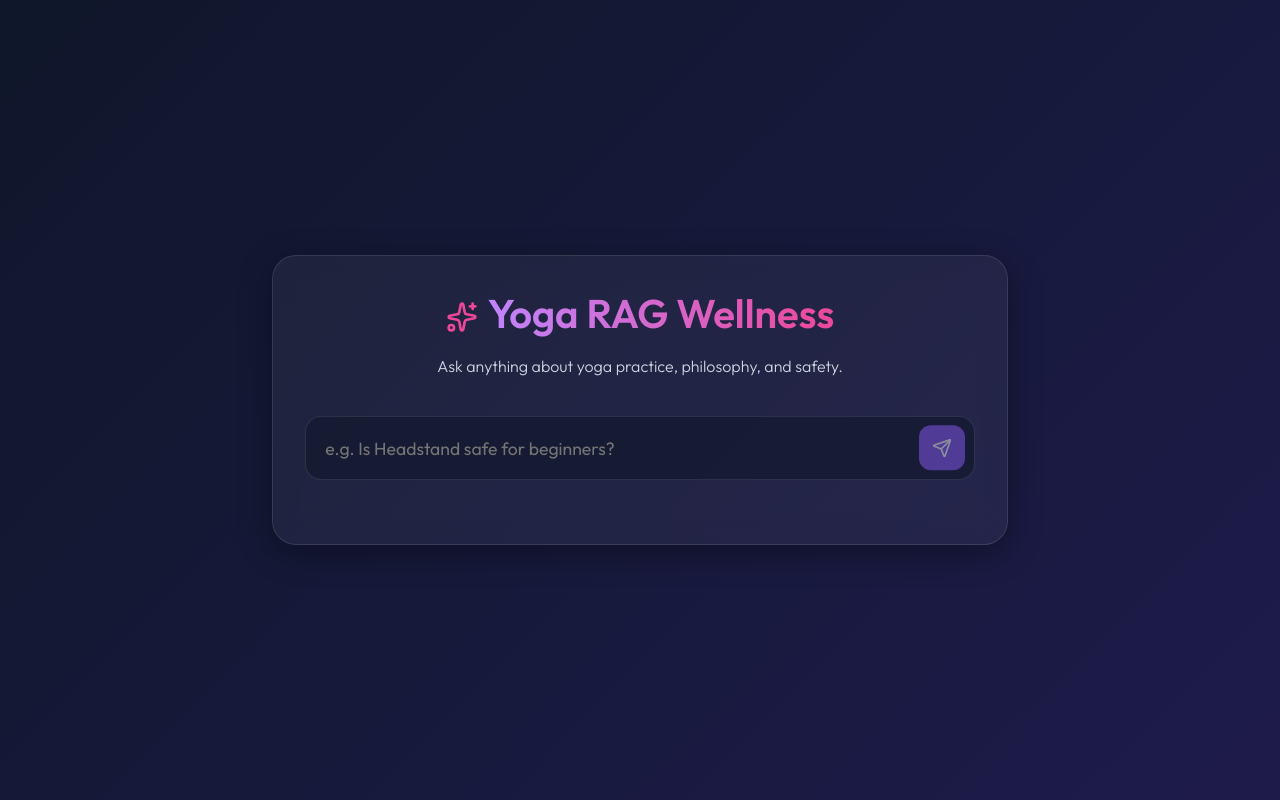
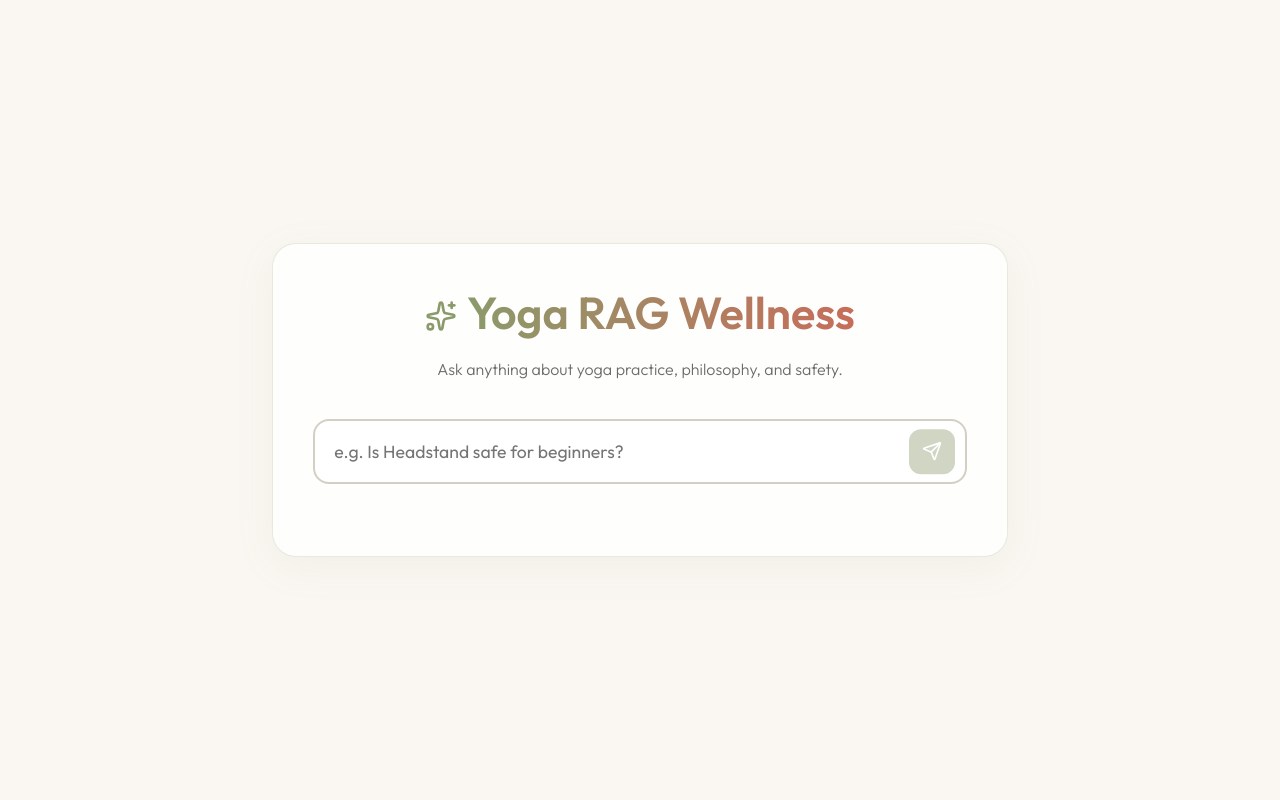
Before and after one commit to SravanthDev/Yoga-RAG-Wellness-Micro-App, a React app in the folder frontend/: page / in a window 1280 px wide. Built offline with nearby package versions, Linux system fonts and the light colour scheme; the HTML template or start-up script is replaced by a standard one.

Commit message:
style: update theme to warm cream and olive green palette

```diff
--- a/frontend/src/App.jsx
+++ b/frontend/src/App.jsx
@@ -48,7 +48,7 @@ function App() {
       <div className="glass-panel">
         <div className="header">
           <div style={{ display: 'flex', justifyContent: 'center', gap: '10px', alignItems: 'center', marginBottom: '10px' }}>
-            <Sparkles color="#ec4899" size={32} />
+            <Sparkles color="#8B9A6B" size={32} />
             <h1>Yoga RAG Wellness</h1>
           </div>
           <p>Ask anything about yoga practice, philosophy, and safety.</p>
--- a/frontend/src/index.css
+++ b/frontend/src/index.css
@@ -1,17 +1,16 @@
-
 @import url('https://fonts.googleapis.com/css2?family=Outfit:wght@300;400;600&display=swap');
 
 :root {
-  --bg-gradient: linear-gradient(135deg, #0f172a 0%, #1e1b4b 100%);
-  --glass-bg: rgba(255, 255, 255, 0.05);
-  --glass-border: rgba(255, 255, 255, 0.1);
-  --primary: #8b5cf6;
-  --primary-glow: rgba(139, 92, 246, 0.5);
-  --text-primary: #f8fafc;
-  --text-secondary: #cbd5e1;
-  --accent-pink: #ec4899;
-  --danger: #ef4444;
-  --success: #10b981;
+  --bg-color: #FAF7F2;
+  --text-primary: #3A3A3A;
+  --text-secondary: #6B6B6B;
+  --primary: #8B9A6B;
+  --primary-glow: rgba(139, 154, 107, 0.2);
+  --accent: #D4CFC4;
+  --danger: #C76D5A;
+  --glass-bg: rgba(255, 255, 255, 0.8);
+  --glass-border: rgba(139, 154, 107, 0.2);
+  --success: #8B9A6B;
 }
 
 * {
@@ -22,7 +21,7 @@
 
 body {
   font-family: 'Outfit', sans-serif;
-  background: var(--bg-gradient);
+  background: var(--bg-color);
   color: var(--text-primary);
   min-height: 100vh;
   display: flex;
@@ -39,12 +38,12 @@ body {
 
 .glass-panel {
   background: var(--glass-bg);
-  backdrop-filter: blur(12px);
-  -webkit-backdrop-filter: blur(12px);
+  backdrop-filter: blur(16px);
+  -webkit-backdrop-filter: blur(16px);
   border: 1px solid var(--glass-border);
   border-radius: 24px;
-  padding: 2rem;
-  box-shadow: 0 8px 32px 0 rgba(0, 0, 0, 0.37);
+  padding: 2.5rem;
+  box-shadow: 0 10px 40px rgba(139, 154, 107, 0.08);
   transition: all 0.3s ease;
 }
 
@@ -54,9 +53,9 @@ body {
 }
 
 .header h1 {
-  font-size: 2.5rem;
+  font-size: 2.8rem;
   font-weight: 600;
-  background: linear-gradient(to right, #c084fc, #ec4899);
+  background: linear-gradient(to right, var(--primary), var(--danger));
   -webkit-background-clip: text;
   -webkit-text-fill-color: transparent;
   margin-bottom: 0.5rem;
@@ -75,11 +74,11 @@ body {
 .query-input {
   width: 100%;
   padding: 1.2rem;
-  padding-right: 4rem;
-  background: rgba(15, 23, 42, 0.6);
-  border: 1px solid var(--glass-border);
+  padding-right: 4.5rem;
+  background: white;
+  border: 2px solid var(--accent);
   border-radius: 16px;
-  color: white;
+  color: var(--text-primary);
   font-size: 1.1rem;
   font-family: 'Outfit', sans-serif;
   transition: all 0.3s ease;
@@ -88,12 +87,12 @@ body {
 .query-input:focus {
   outline: none;
   border-color: var(--primary);
-  box-shadow: 0 0 15px var(--primary-glow);
+  box-shadow: 0 0 20px var(--primary-glow);
 }
 
 .ask-btn {
   position: absolute;
-  right: 10px;
+  right: 12px;
   top: 50%;
   transform: translateY(-50%);
   background: var(--primary);
@@ -102,33 +101,36 @@ body {
   padding: 0.8rem;
   border-radius: 12px;
   cursor: pointer;
-  transition: transform 0.2s, background 0.2s;
+  transition: all 0.2s;
   display: flex;
   align-items: center;
   justify-content: center;
 }
 
 .ask-btn:hover {
-  background: #7c3aed;
+  background: #76845a;
   transform: translateY(-50%) scale(1.05);
+  box-shadow: 0 4px 12px rgba(139, 154, 107, 0.2);
 }
 
 .ask-btn:disabled {
-  opacity: 0.5;
+  opacity: 0.4;
   cursor: not-allowed;
 }
 
 .loading-spinner {
   width: 24px;
   height: 24px;
-  border: 3px solid rgba(255,255,255,0.3);
+  border: 3px solid rgba(255, 255, 255, 0.4);
   border-radius: 50%;
   border-top-color: white;
-  animation: spin 1s ease-in-out infinite;
+  animation: spin 1s linear infinite;
 }
 
 @keyframes spin {
-  to { transform: rotate(360deg); }
+  to {
+    transform: rotate(360deg);
+  }
 }
 
 .response-area {
@@ -137,81 +139,97 @@ body {
 }
 
 .unsafe-banner {
-  background: rgba(239, 68, 68, 0.1);
+  background: rgba(199, 109, 90, 0.1);
   border: 1px solid var(--danger);
-  color: #fca5a5;
+  color: #C76D5A;
   padding: 1rem;
   border-radius: 12px;
   margin-bottom: 1.5rem;
   display: flex;
   align-items: center;
-  gap: 10px;
+  gap: 12px;
+  font-weight: 500;
 }
 
 .answer-card {
-  background: rgba(255, 255, 255, 0.03);
+  background: rgba(255, 255, 255, 0.4);
   border-radius: 16px;
-  padding: 1.5rem;
-  line-height: 1.6;
+  padding: 1.8rem;
+  line-height: 1.8;
   font-size: 1.05rem;
+  color: var(--text-primary);
+  box-shadow: inset 0 2px 4px rgba(139, 154, 107, 0.05);
 }
 
 .sources-section {
   margin-top: 1.5rem;
-  padding-top: 1rem;
-  border-top: 1px solid var(--glass-border);
+  padding-top: 1.5rem;
+  border-top: 2px solid rgba(212, 207, 196, 0.3);
 }
 
 .sources-title {
-  font-size: 0.9rem;
+  font-size: 0.85rem;
   color: var(--text-secondary);
-  margin-bottom: 0.5rem;
+  margin-bottom: 0.8rem;
   text-transform: uppercase;
-  letter-spacing: 1px;
+  letter-spacing: 1.5px;
+  font-weight: 600;
 }
 
 .source-tag {
   display: inline-block;
-  background: rgba(139, 92, 246, 0.2);
-  color: #d8b4fe;
-  padding: 0.3rem 0.8rem;
+  background: var(--accent);
+  color: #3A3A3A;
+  padding: 0.3rem 1rem;
   border-radius: 20px;
-  font-size: 0.85rem;
-  margin-right: 0.5rem;
-  margin-bottom: 0.5rem;
+  font-size: 0.8rem;
+  font-weight: 500;
+  margin-right: 0.6rem;
+  margin-bottom: 0.6rem;
+  box-shadow: 0 2px 6px rgba(212, 207, 196, 0.2);
 }
 
 .feedback-section {
   display: flex;
   justify-content: flex-end;
   gap: 1rem;
-  margin-top: 1rem;
+  margin-top: 1.5rem;
 }
 
 .feedback-btn {
-  background: transparent;
-  border: 1px solid var(--glass-border);
+  background: white;
+  border: 1px solid var(--accent);
   color: var(--text-secondary);
-  padding: 0.5rem 1rem;
-  border-radius: 8px;
+  padding: 0.6rem 1.2rem;
+  border-radius: 10px;
   cursor: pointer;
-  transition: all 0.2s;
+  transition: all 0.2s cubic-bezier(0.4, 0, 0.2, 1);
   display: flex;
   align-items: center;
-  gap: 6px;
+  gap: 8px;
+  font-size: 0.9rem;
 }
 
-.feedback-btn:hover, .feedback-btn.active {
-  background: rgba(255, 255, 255, 0.1);
+.feedback-btn:hover,
+.feedback-btn.active {
+  background: var(--accent);
   color: white;
-  border-color: white;
+  border-color: var(--accent);
+  transform: translateY(-1px);
 }
 
 .markdown p {
-  margin-bottom: 1rem;
+  margin-bottom: 1.2rem;
 }
 
 @keyframes fadeIn {
-  from { opacity: 0; transform: translateY(10px); }
-  to { opacity: 1; transform: translateY(0); }
+  from {
+    opacity: 0;
+    transform: translateY(10px);
+  }
+
+  to {
+    opacity: 1;
+    transform: translateY(0);
+  }
 }
```
